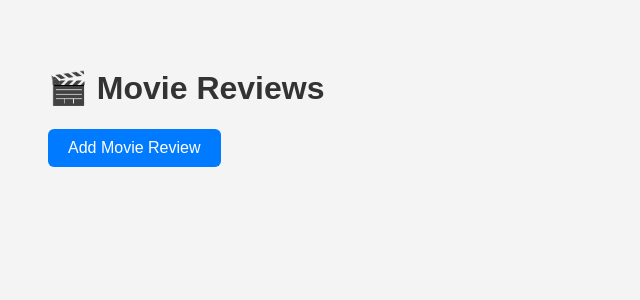
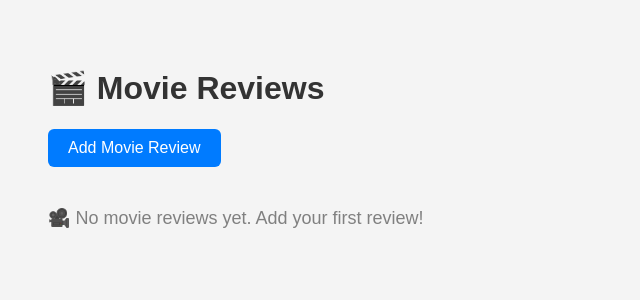
Before and after one commit to wwwatchara2707-2549/movie-review-flask, a Flask app: page / in a window 1280 px wide. Shown: the top 300 px of the page, without its empty margins (0-640 px from the left). Run offline with Flask 3, Linux system fonts and the light colour scheme.

Commit message:
feat: add empty state and star rating display

```diff
--- a/templates/index.html
+++ b/templates/index.html
@@ -11,11 +11,12 @@
 
     <a href="/add" class="add-button">Add Movie Review</a>
 
+    {% if movies %}
         {% for movie in movies %}
         <div class="movie-card">
             <h3>{{ movie.name }}</h3>
 
-        <!-- ⭐ แสดงคะแนน -->
+            <!-- ⭐ แสดงดาวตามคะแนน -->
             <p>
                 {% for i in range(movie.rating|int) %}
                     ⭐
@@ -31,6 +32,11 @@
             </form>
         </div>
         {% endfor %}
+    {% else %}
+        <p style="font-size:18px; color: gray; margin-top:20px;">
+            🎥 No movie reviews yet. Add your first review!
+        </p>
+    {% endif %}
 
 </body>
 </html>
```
Lines whose indentation alone changed are shown as unchanged.
